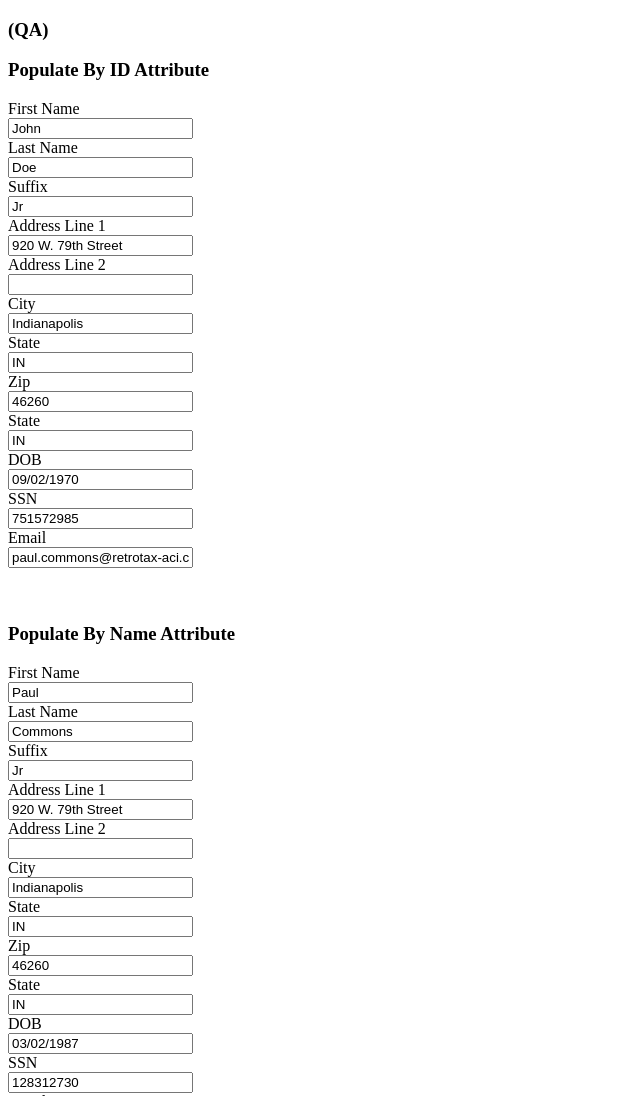
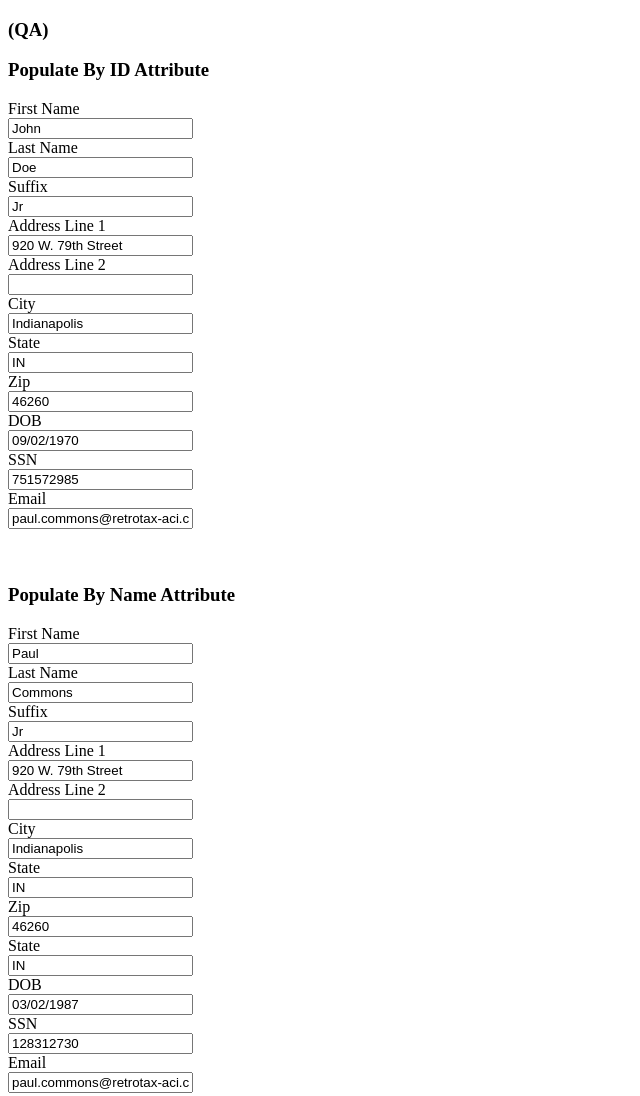
Before and after one commit to retrotax/retrotax.github.io, a plain HTML site: page qa.html in a window 1280 px wide. Shown: the top 1096 px of the page, without its empty margins (0-640 px from the left). Drawn offline with Linux system fonts and the light colour scheme.

Commit message:
Update qa.html

```diff
--- a/qa.html
+++ b/qa.html
@@ -96,8 +96,6 @@ var _retrotax_options = {
         <input type="text" class="form-control" id="state" value="IN"><br>
         <label>Zip</label><br>
         <input type="text" class="form-control" id="zipcode" value="46260"><br>
-        <label>State</label><br>
-        <input type="text" class="form-control" id="state" value="IN"><br>
         <label>DOB</label><br>
         <input type="text" class="form-control" id="dateOfBirth" value="09/02/1970"><br>
         <label>SSN</label><br>
```
